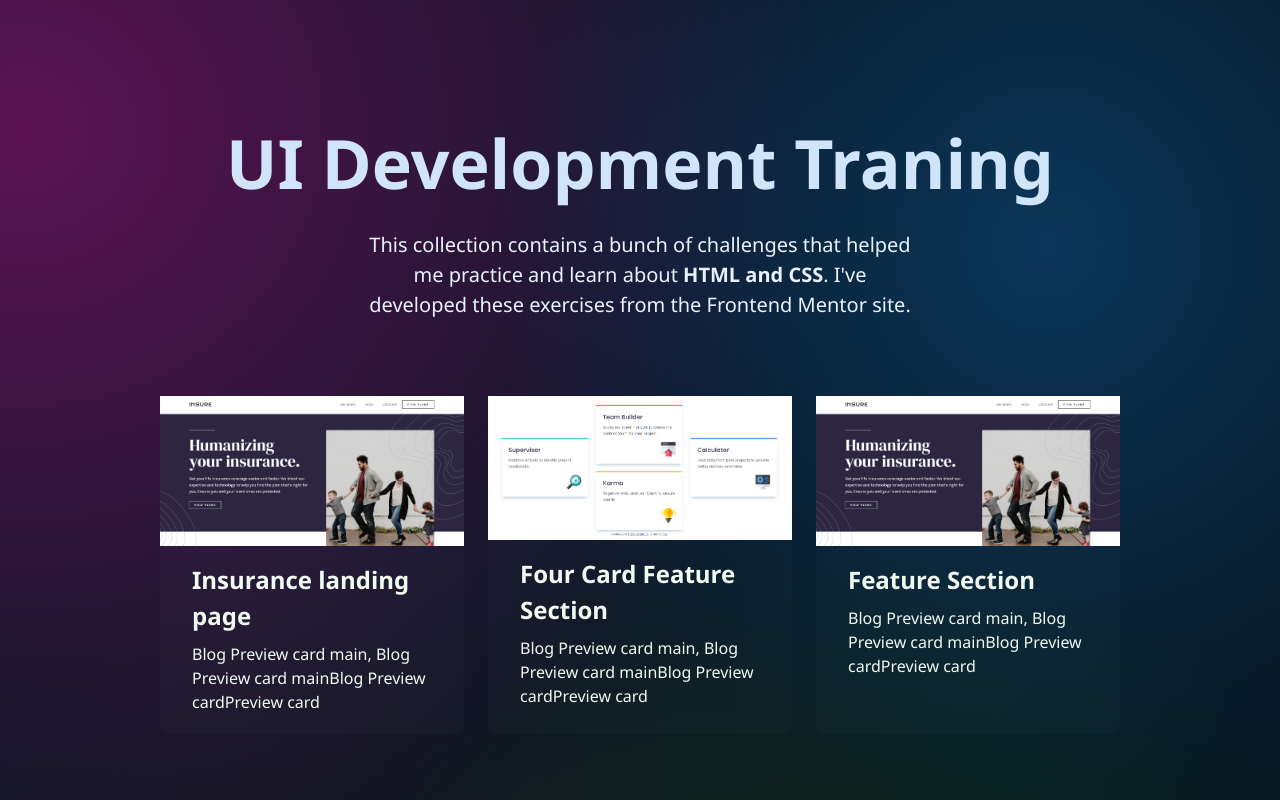
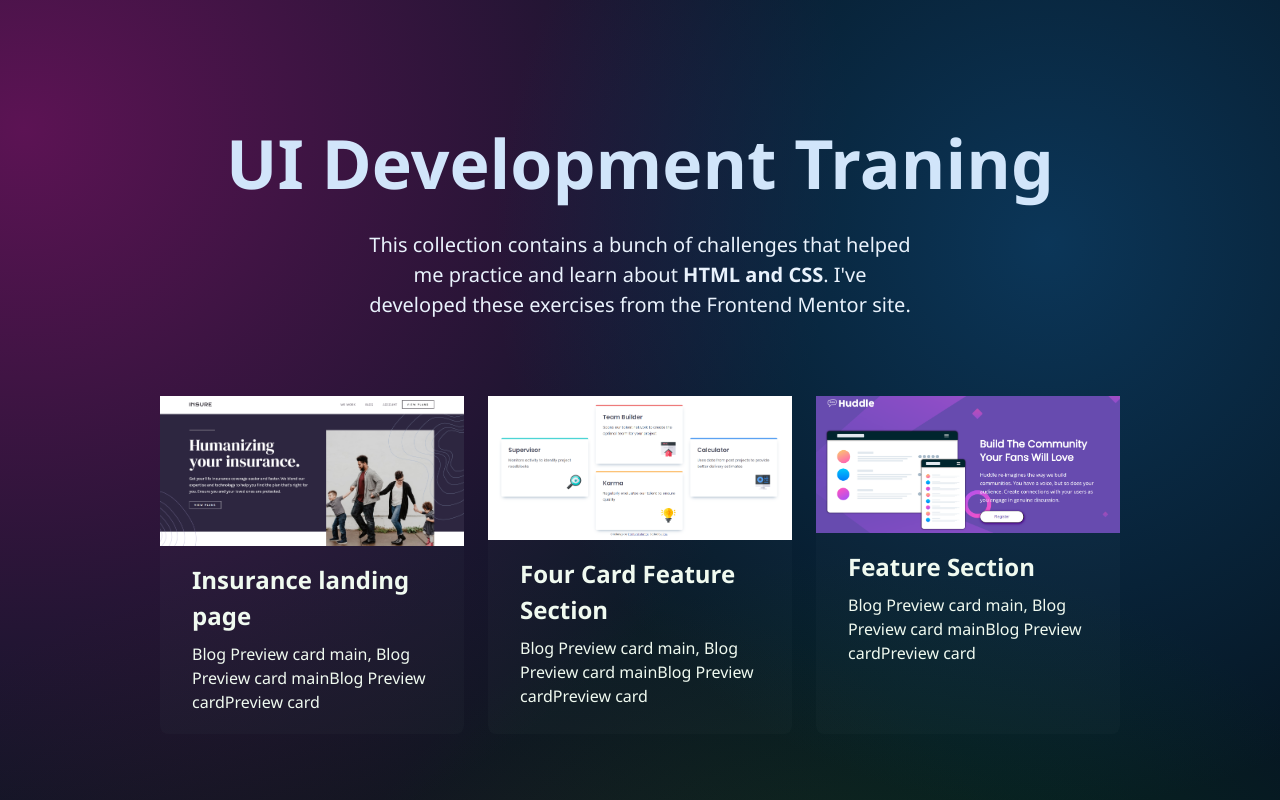
Before and after one commit to paupalazzesi/exercises-home, a website: page index.html in a window 1280 px wide. Shown: the top 800 px of the page. Drawn offline with Linux system fonts and the light colour scheme.

Commit message:
landing home section updates

```diff
--- a/index.html
+++ b/index.html
@@ -46,7 +46,7 @@
 
             <article class="card">
                 <a href="https://paupalazzesi.github.io/html-css-exercises/insure-landing-page-master/">
-                    <div class="card-img"><img src="src/assets/images/insure landing.png" alt="website preview"></div>
+                    <div class="card-img"><img src="src/assets/images/landing home section.png" alt="website preview"></div>
                     <div class="card-text">
                         <h3 class="card-title">Feature Section</h3>
                         <p>Blog Preview card main, Blog Preview card mainBlog Preview cardPreview card</p>
--- a/src/stylesheets/main.scss
+++ b/src/stylesheets/main.scss
@@ -94,6 +94,7 @@ body {
         margin-right: 0;
     }
 
+
     .card {
         background-color: $color-card-background;
         border-radius: $radius-sm;
@@ -104,6 +105,11 @@ body {
             border-top-left-radius: $radius-sm;
             border-top-right-radius: $radius-sm;
             margin-bottom: 1rem;
+            filter: brightness(-50%);
+        }
+
+        img {
+            filter: brightness(-50%);
         }
 
         .card-text {
```
Also changed, not shown: src/assets/images/landing home section.png (added).
